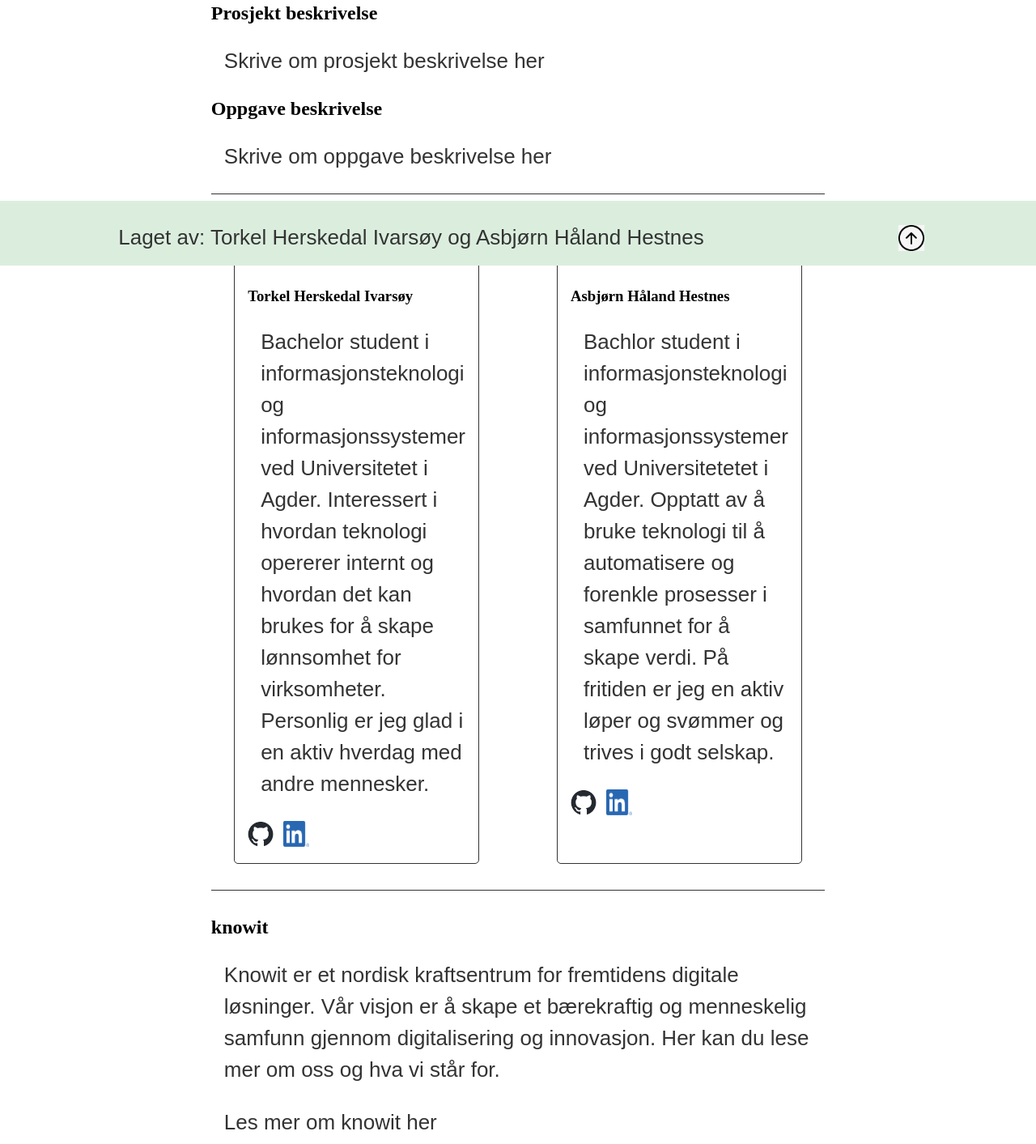
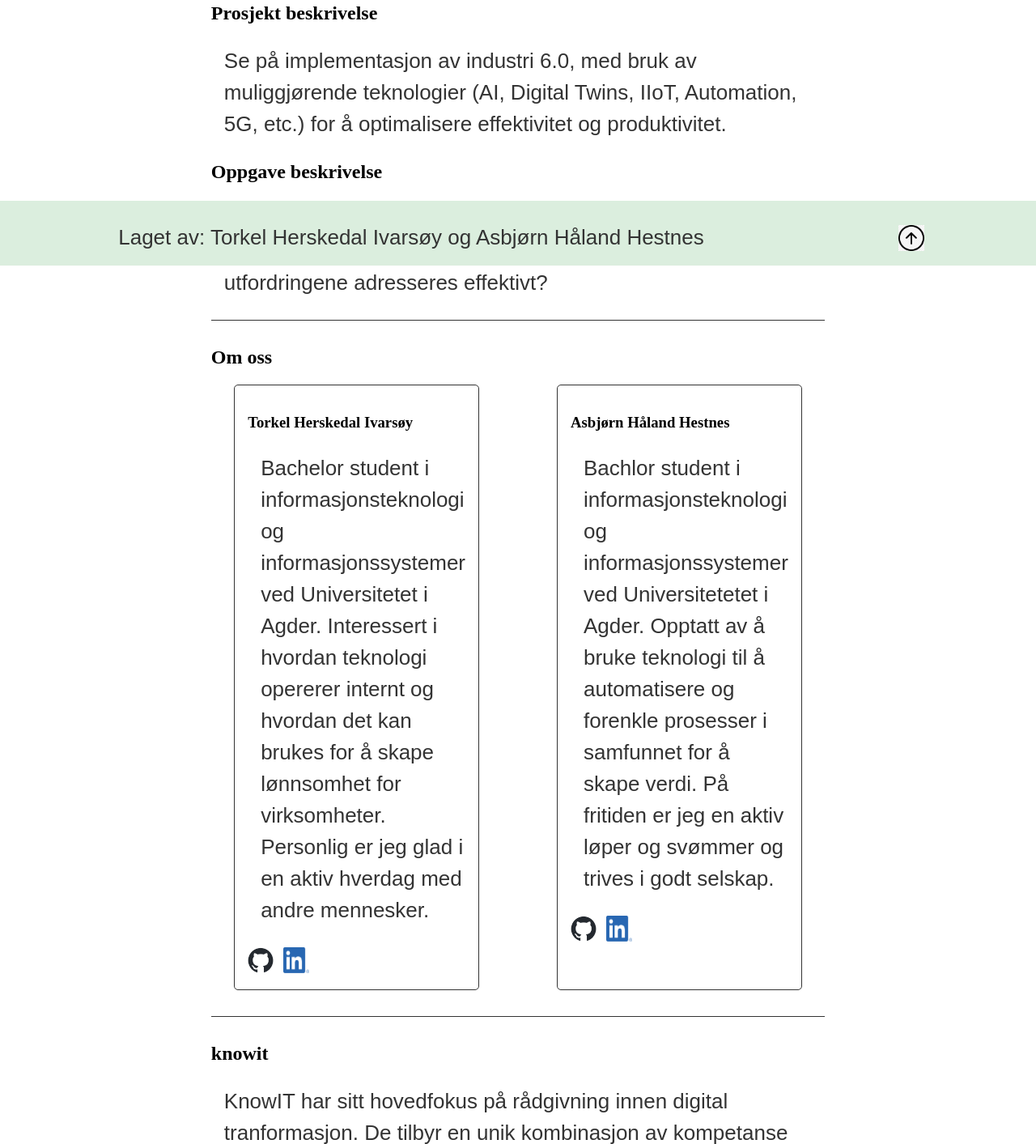
Before and after one commit to torkelhi/praksis-is302, a website: page index.html in a window 1280 px wide. Shown: the part 472-1885 px from the top of the page at 81% size. Drawn offline with Linux system fonts and the light colour scheme.

Commit message:
Update index.html
Skrev oppgave beskrivelse, prosjektbeskrivelse og litt utfyllende om KnowIT

```diff
--- a/index.html
+++ b/index.html
@@ -24,10 +24,10 @@
     <article id="prosjektBeskrivelse">
         <section>
             <h2>
-                Prosjekt beskrivelse
+               Prosjekt beskrivelse
             </h2>
             <p>
-                Skrive om prosjekt beskrivelse her
+                 Se på implementasjon av industri 6.0, med bruk av muliggjørende teknologier (AI, Digital Twins, IIoT, Automation, 5G, etc.) for å optimalisere effektivitet og produktivitet.
             </p>
         </section>
         <section>
@@ -35,7 +35,7 @@
                 Oppgave beskrivelse
             </h2>
             <p>
-                Skrive om oppgave beskrivelse her
+                Hvilke sikkerhetsrisikoer og -utfordringer kan oppstå ved implementering av Industri 6.0? Hvordan kan disse utfordringene adresseres effektivt?
             </p>
         </section>
     </article>
@@ -77,7 +77,7 @@
       <h2>knowit</h2>
 
       <p>
-        Knowit er et nordisk kraftsentrum for fremtidens digitale løsninger. Vår visjon er å skape et bærekraftig og menneskelig samfunn gjennom digitalisering og innovasjon. Her kan du lese mer om oss og hva vi står for.
+    KnowIT har sitt hovedfokus på rådgivning innen digital tranformasjon. De tilbyr en unik kombinasjon av kompetanse innen IT, design, kommunikasjon og ledelse. De utvikler innovative og bærekraftige løsninger som bidrar til høy forretningsverdi for sine kunder. Deres digitale løsninger finnes i ulike sektorer, inkludert skoler, helsevesen, myndigheter, e-handel m.m. Bedriften har en omsetning på ca 50milliarder. De har mer enn 4000 ansatt fordelt i Norge, Sverige, Danmark, Finland, Tyskland og Polen.
       </p>
       <a href="https://www.knowit.no/" alt="Link til knowit sin hjemmeside" target="_blank">Les mer om knowit her</a>
     </section>
```
